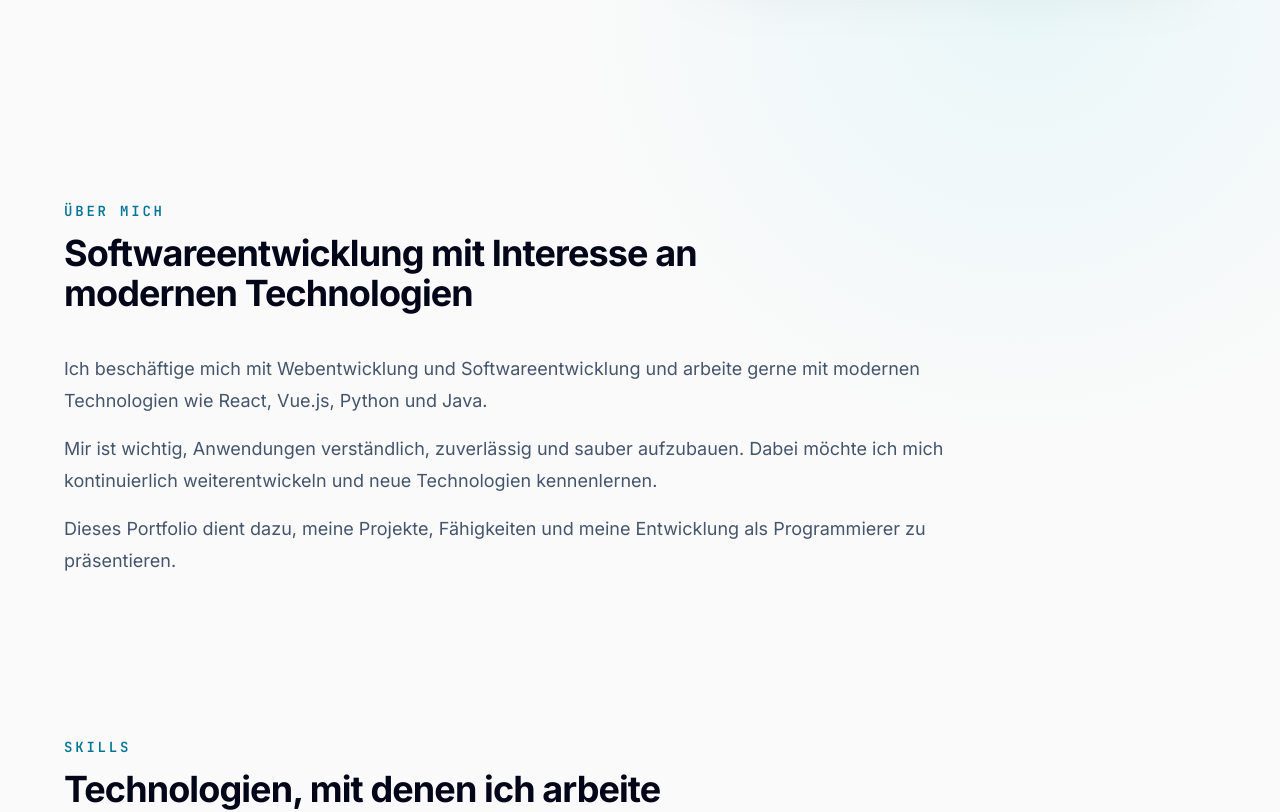
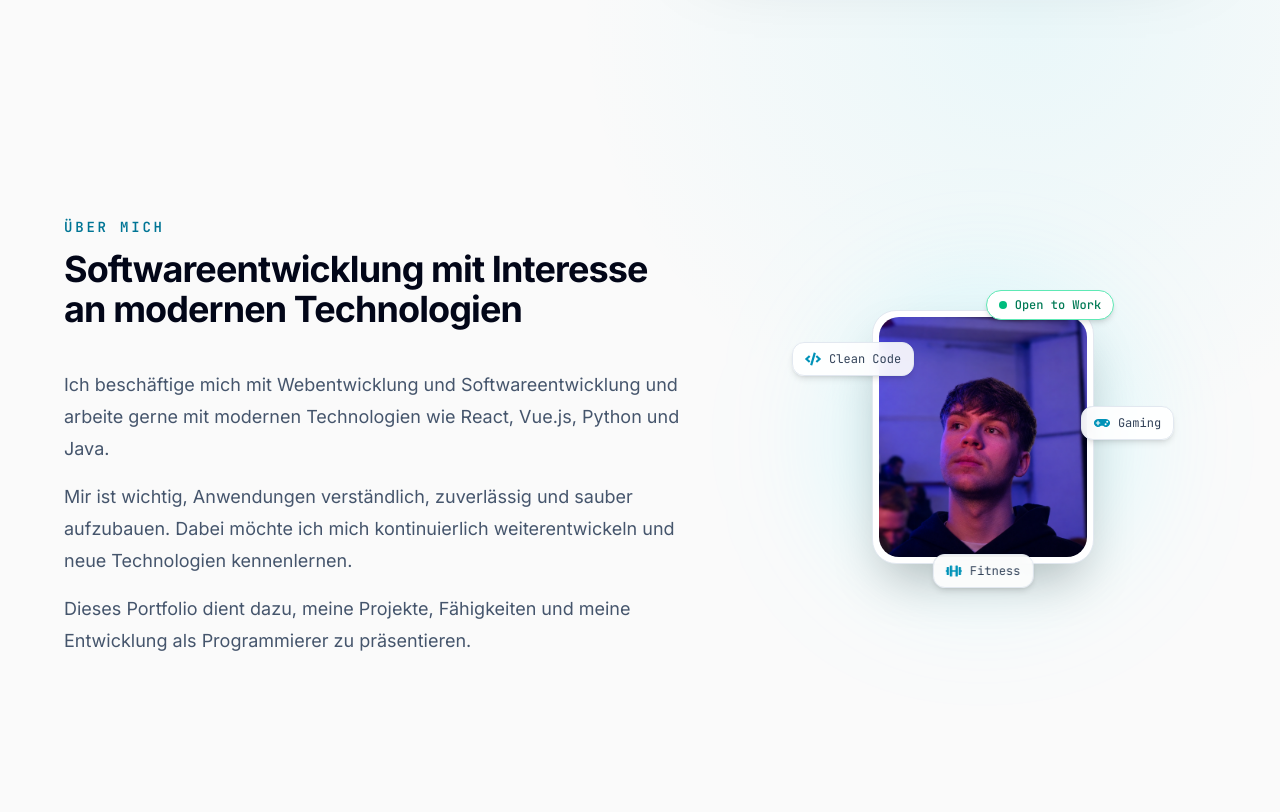
Before and after one commit to IXDemyx/portfolio, a React (Vite) app: page / in a window 1280 px wide. Shown: the part 680-1492 px from the top of the page. Built offline with nearby package versions, Linux system fonts and the light colour scheme.

Commit message:
Added about graphic

```diff
--- /dev/null
+++ b/src/components/AboutGraphic.tsx
@@ -0,0 +1,66 @@
+import { FaCode, FaGamepad, FaDumbbell } from "react-icons/fa";
+
+function AboutGraphic() {
+  return (
+    <div className="relative mx-auto flex min-h-97.5 w-full max-w-md items-center justify-center">
+      <div className="absolute h-72 w-72 rounded-full bg-cyan-300/20 blur-3xl dark:bg-cyan-400/10" />
+
+      <div className="relative">
+        <div className="overflow-hidden rounded-3xl border border-slate-200 bg-white p-1.5 shadow-2xl transition duration-300 hover:-translate-y-1 dark:border-slate-700 dark:bg-slate-900">
+          <img
+            src="/public/profile.png"
+            alt="Daniel Keller"
+            className="h-60 w-52 rounded-[20px] object-cover"
+          />
+        </div>
+
+        <InfoBadge
+          className="-left-20 top-8"
+          icon={<FaCode />}
+          label="Clean Code"
+        />
+
+        <InfoBadge
+          className="-right-20 top-24"
+          icon={<FaGamepad />}
+          label="Gaming"
+        />
+
+        <InfoBadge
+          className="-bottom-6 left-1/2 -translate-x-1/2"
+          icon={<FaDumbbell />}
+          label="Fitness"
+        />
+
+        <div className="absolute -right-5 -top-5 rounded-full border border-emerald-300 bg-white px-3 py-1.5 font-mono text-xs font-medium text-emerald-700 shadow-md dark:border-emerald-800 dark:bg-slate-900 dark:text-emerald-400">
+          <span className="mr-2 inline-block h-2 w-2 rounded-full bg-emerald-500" />
+          Open to Work
+        </div>
+      </div>
+    </div>
+  );
+}
+
+interface InfoBadgeProps {
+  className: string;
+  icon: React.ReactNode;
+  label: string;
+}
+
+function InfoBadge({ className, icon, label }: InfoBadgeProps) {
+  return (
+    <div
+      className={`absolute flex items-center gap-2 rounded-xl border border-slate-200 bg-white/90 px-3 py-2 shadow-md backdrop-blur transition hover:-translate-y-1 dark:border-slate-700 dark:bg-slate-900/90 ${className}`}
+    >
+      <span className="text-cyan-600 dark:text-cyan-400">
+        {icon}
+      </span>
+
+      <span className="whitespace-nowrap font-mono text-xs text-slate-700 dark:text-slate-300">
+        {label}
+      </span>
+    </div>
+  );
+}
+
+export default AboutGraphic;
--- a/src/sections/About.tsx
+++ b/src/sections/About.tsx
@@ -1,10 +1,11 @@
 import SectionHeading from "../components/SectionHeading";
+import AboutGraphic from "../components/AboutGraphic";
 
 function About() {
   return (
-    <section id="about" className="px-6 py-20">
-      <div className="mx-auto max-w-6xl">
-        <div className="max-w-4xl">
+    <section id="about" className="px-6 py-24">
+      <div className="mx-auto grid max-w-6xl gap-14 lg:grid-cols-[1.15fr_0.85fr] lg:items-center">
+        <div>
           <SectionHeading
             subtitle="Über mich"
             title="Softwareentwicklung mit Interesse an modernen Technologien"
@@ -29,6 +30,8 @@ function About() {
             </p>
           </div>
         </div>
+
+        <AboutGraphic />
       </div>
     </section>
   );
--- a/src/sections/Hero.tsx
+++ b/src/sections/Hero.tsx
@@ -11,7 +11,7 @@ function Hero() {
       <div className="mx-auto grid w-full max-w-6xl gap-8 lg:grid-cols-[1.05fr_0.95fr] lg:items-center">
         <div className="max-w-xl">
           <p className="font-mono text-sm font-semibold uppercase tracking-[0.2em] text-cyan-700 dark:text-cyan-400">
-            Hallo, ich bin
+            Hey, ich bin
           </p>
 
           <h1 className="mt-5 text-5xl font-bold tracking-[-0.04em] text-slate-950 dark:text-white sm:text-6xl lg:text-7xl">
```
Also changed, not shown: public/profile.png (added).
